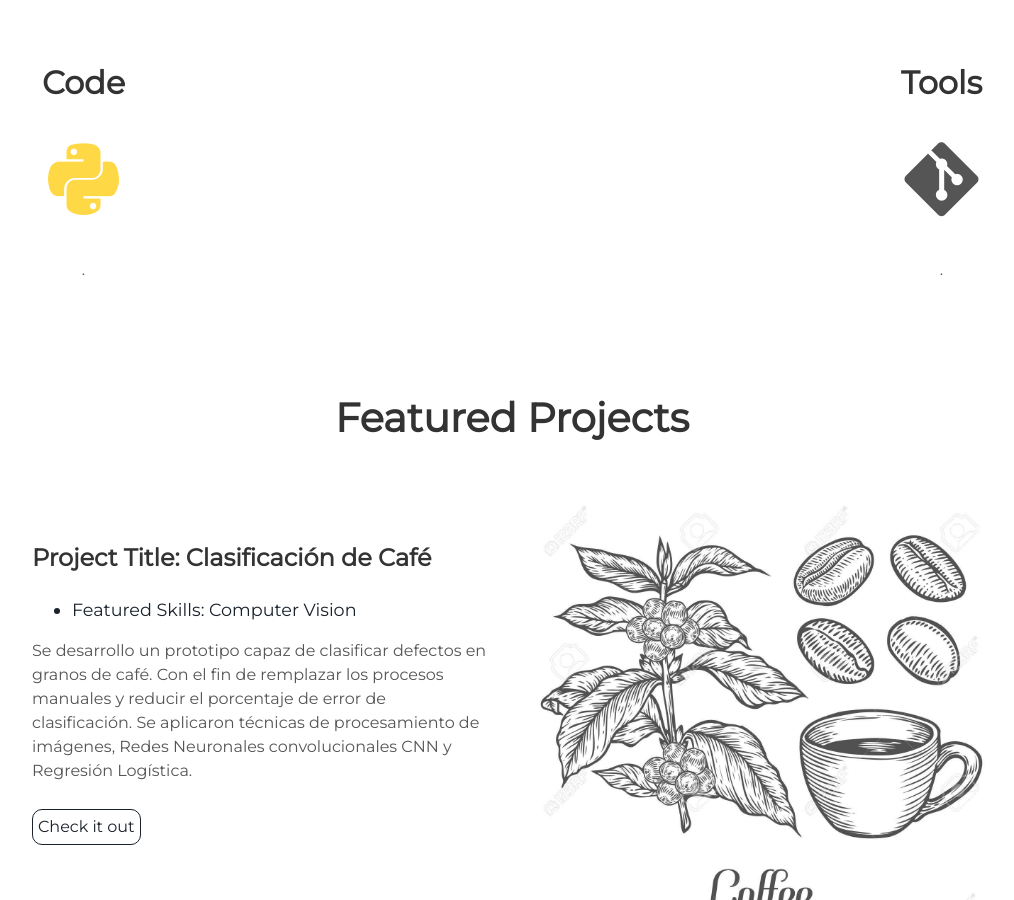
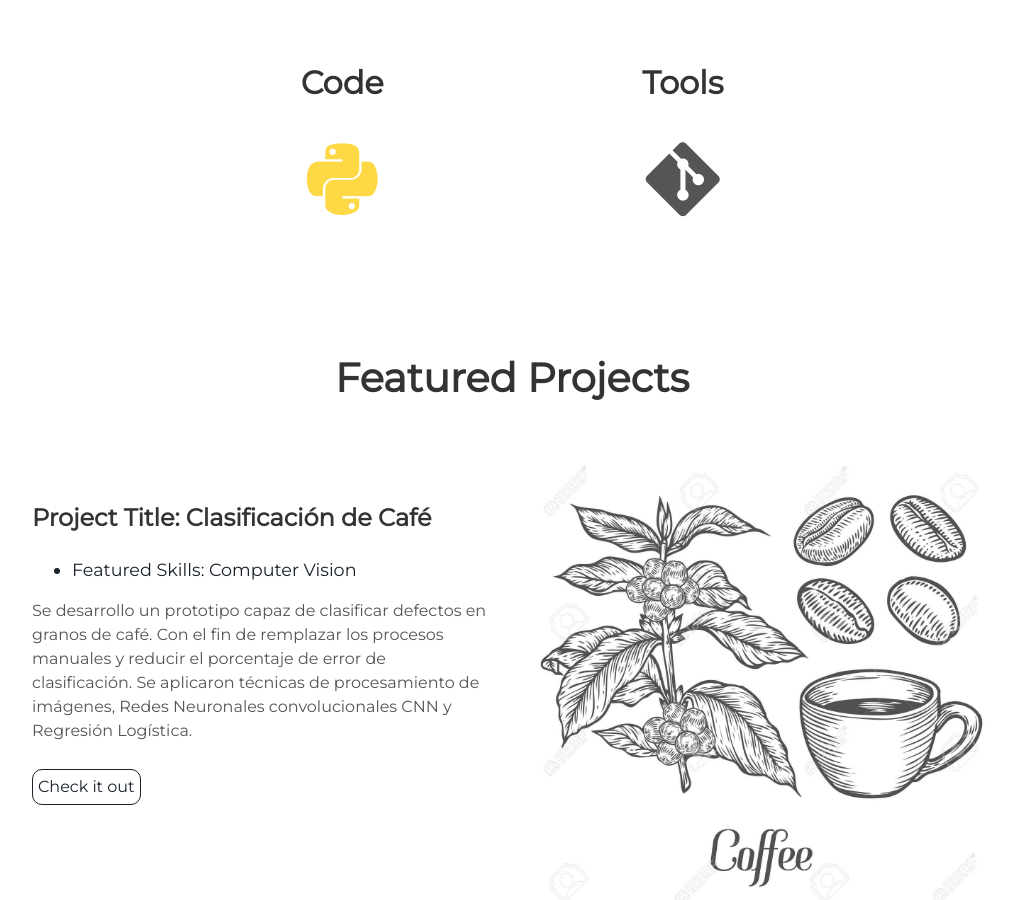
Before and after one commit to oecorrechag/Resume, a Jekyll site: the page built from index.html, in a window 1280 px wide and 900 px high, scrolled down 1132 px. Shown: the whole window, without its empty margins (128-1142 px from the left). Built offline with Jekyll 4.4.1, drawn with Linux system fonts in a browser that asks for light colours.

Commit message:
README.md
Correccion de logos

```diff
--- a/_includes/about.html
+++ b/_includes/about.html
@@ -4,13 +4,19 @@
 </div>
   <div class="user">
     <div class="tech">
+      <h2> </h2>
+    </div>
+    <div class="tech">
       <h2>Code</h2>
       <i class="devicon-python-plain colored"></i>
-      <p> .</p>
+      <p>  </p>
     </div>
     <div class="tech">
       <h2>Tools</h2>
       <i class="devicon-git-plain"></i>
-      <p> . </p>
+      <p>  </p>
+    </div>
+    <div class="tech">
+      <h2> </h2>
     </div>
 </div>
```
